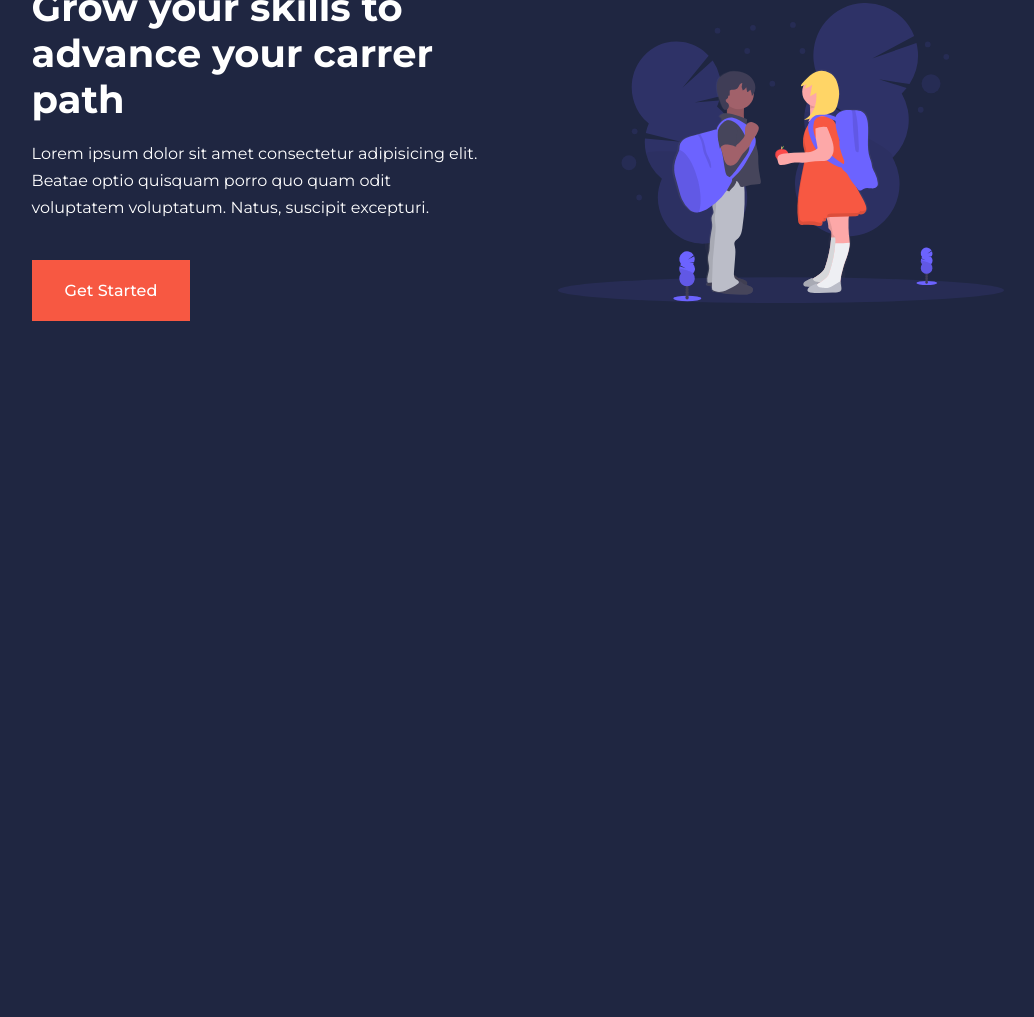
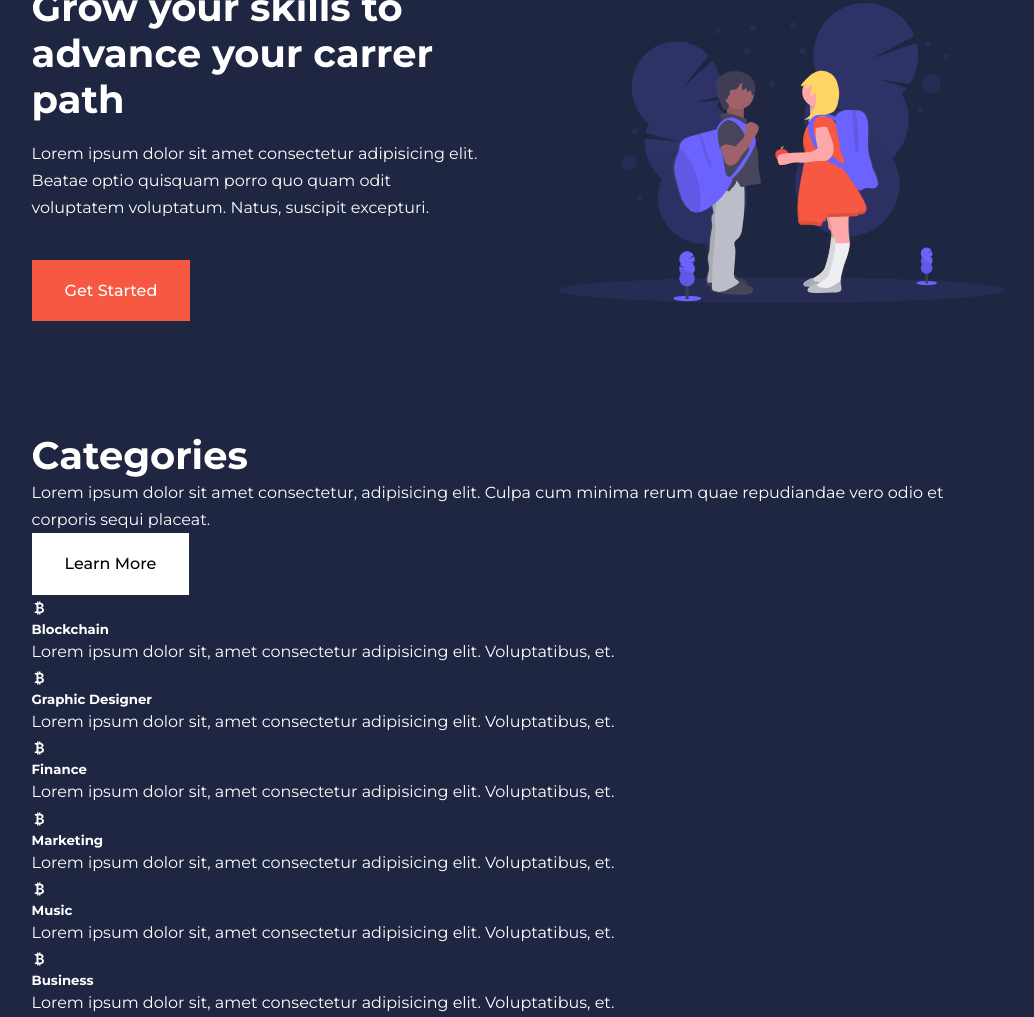
Before and after one commit to DanielKrol90/project-EducationWebsite, a plain HTML site: page index.html in a window 1280 px wide. Shown: the part 207-1224 px from the top of the page, without its empty margins (122-1156 px from the left). Before the commit the page ends 800 px from the top, so only its background shows below. Drawn offline with nearby package versions, Linux system fonts and the light colour scheme.

Commit message:
start working on next section - categories

```diff
--- a/index.html
+++ b/index.html
@@ -57,7 +57,41 @@
         <section class="categories">
             <div class="container categories-container">
                 <div class="categories-left">
-
+                    <h1>Categories</h1>
+                    <p>Lorem ipsum dolor sit amet consectetur, adipisicing elit. Culpa cum minima rerum quae repudiandae vero odio et corporis sequi placeat.</p>
+                    <a href="#" class="btn">Learn More</a>
+                </div>
+                <div class="categories-right">
+                    <article class="category">
+                        <span class="category-icon"><i class="bi bi-currency-bitcoin"></i></span>
+                        <h5>Blockchain</h5>
+                        <p>Lorem ipsum dolor sit, amet consectetur adipisicing elit. Voluptatibus, et.</p>
+                    </article>
+                    <article class="category">
+                        <span class="category-icon"><i class="bi bi-currency-bitcoin"></i></span>
+                        <h5>Graphic Designer</h5>
+                        <p>Lorem ipsum dolor sit, amet consectetur adipisicing elit. Voluptatibus, et.</p>
+                    </article>
+                    <article class="category">
+                        <span class="category-icon"><i class="bi bi-currency-bitcoin"></i></span>
+                        <h5>Finance</h5>
+                        <p>Lorem ipsum dolor sit, amet consectetur adipisicing elit. Voluptatibus, et.</p>
+                    </article>
+                    <article class="category">
+                        <span class="category-icon"><i class="bi bi-currency-bitcoin"></i></span>
+                        <h5>Marketing</h5>
+                        <p>Lorem ipsum dolor sit, amet consectetur adipisicing elit. Voluptatibus, et.</p>
+                    </article>
+                    <article class="category">
+                        <span class="category-icon"><i class="bi bi-currency-bitcoin"></i></span>
+                        <h5>Music</h5>
+                        <p>Lorem ipsum dolor sit, amet consectetur adipisicing elit. Voluptatibus, et.</p>
+                    </article>
+                    <article class="category">
+                        <span class="category-icon"><i class="bi bi-currency-bitcoin"></i></span>
+                        <h5>Business</h5>
+                        <p>Lorem ipsum dolor sit, amet consectetur adipisicing elit. Voluptatibus, et.</p>
+                    </article>
                 </div>
             </div>
         </section>
```
